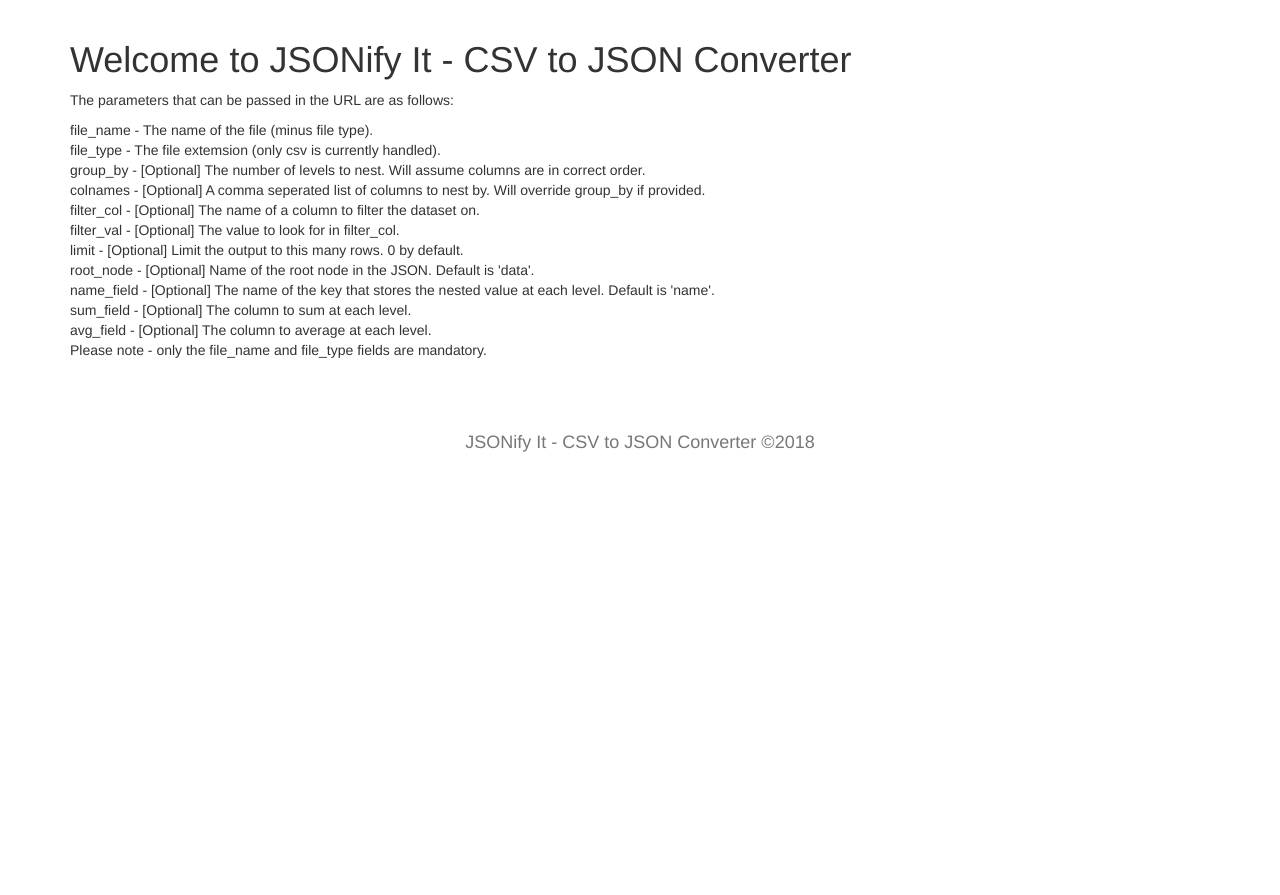
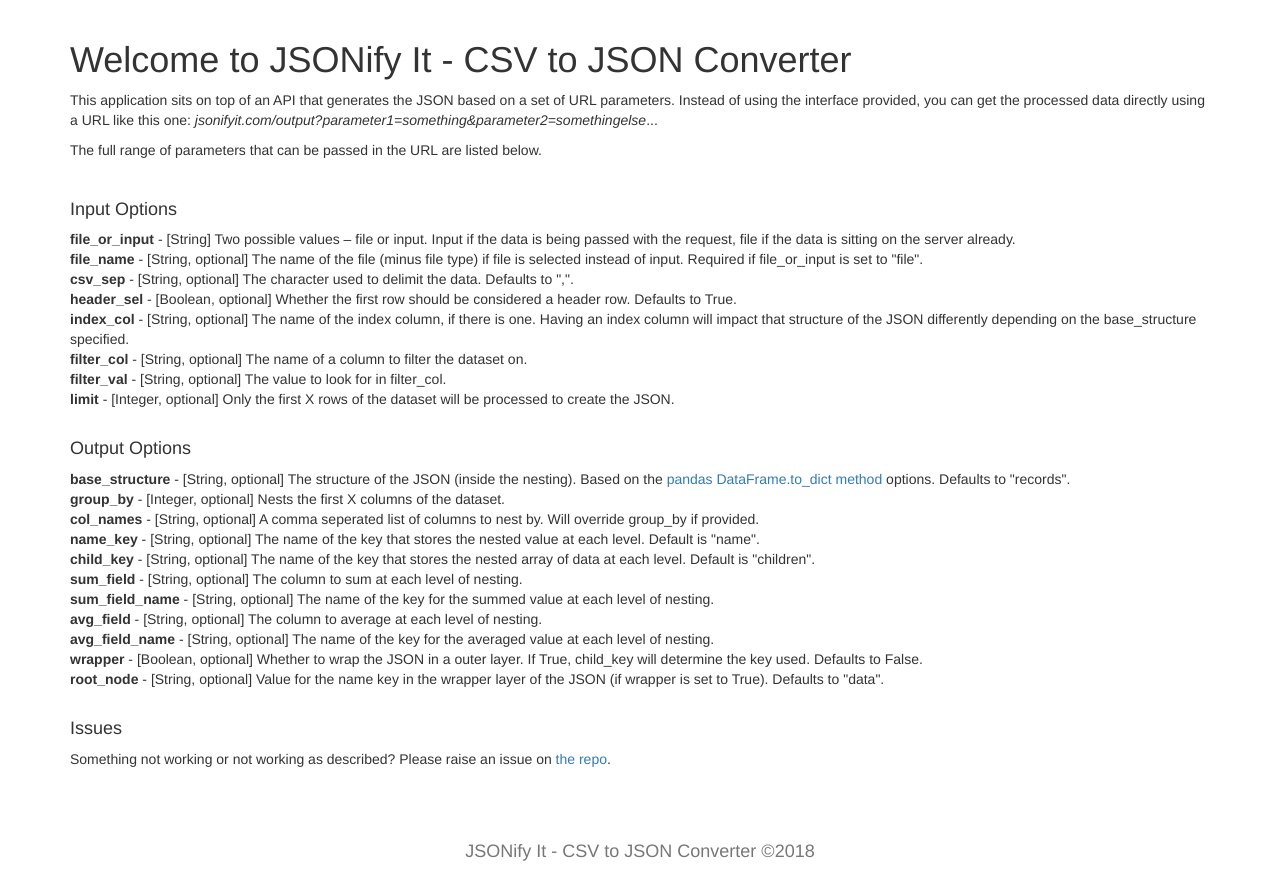
Before and after one commit to vladimiriii/jsonify-it, a Flask app: page /documentation in a window 1280 px wide. Shown: the part 72-967 px from the top of the page. Before the commit the page ends 524 px from the top, so only its background shows below. Run offline with Flask 2, Linux system fonts and the light colour scheme; parts of the project's set-up code (start-up, migrations or seed data) failed here and were passed over; some libraries are stand-ins or nearby versions.

Commit message:
Updated documentation.

```diff
--- a/app/lib/CSVtoJSON.py
+++ b/app/lib/CSVtoJSON.py
@@ -86,7 +86,7 @@ class CSVtoJSON:
             self.csv_sep = "\t"
 
         # Handle Boolean parameters
-        if request.args.get('header_sel', True) == 'true':
+        if request.args.get('header_sel', 'true') == 'true':
             self.header_sel = 0
         else:
             self.header_sel = None
--- a/app/templates/documentation.html
+++ b/app/templates/documentation.html
@@ -8,21 +8,38 @@
 	</div>
 	<div class="row">
 		<div class="col-lg-12">
-			<p>The parameters that can be passed in the URL are as follows:</p>
-			<ul>
-				<li>file_name - The name of the file (minus file type).</li>
-				<li>file_type - The file extemsion (only csv is currently handled).</li>
-				<li>group_by - [Optional] The number of levels to nest. Will assume columns are in correct order.</li>
-				<li>colnames - [Optional] A comma seperated list of columns to nest by. Will override group_by if provided.</li>
-				<li>filter_col - [Optional] The name of a column to filter the dataset on.</li>
-				<li>filter_val - [Optional] The value to look for in filter_col.</li>
-				<li>limit - [Optional] Limit the output to this many rows. 0 by default.</li>
-				<li>root_node - [Optional] Name of the root node in the JSON. Default is 'data'.</li>
-				<li>name_field - [Optional] The name of the key that stores the nested value at each level. Default is 'name'.</li>
-				<li>sum_field - [Optional] The column to sum at each level.</li>
-				<li>avg_field - [Optional] The column to average at each level.</li>
+			<p>This application sits on top of an API that generates the JSON based on a set of URL parameters. Instead of using the interface provided, you can get the processed data directly using a URL like this one: <i>jsonifyit.com/output?parameter1=something&amp;parameter2=somethingelse</i>...</p>
+            <p>The full range of parameters that can be passed in the URL are listed below.</p>
+            <br>
+            <h4>Input Options</h3>
+            <ul>
+                <li><strong>file_or_input</strong> - [String] Two possible values – file or input. Input if the data is being passed with the request, file if the data is sitting on the server already.</li>
+				<li><strong>file_name</strong> - [String, optional] The name of the file (minus file type) if file is selected instead of input. Required if file_or_input is set to "file".</li>
+                <li><strong>csv_sep</strong> - [String, optional] The character used to delimit the data. Defaults to ",".</li>
+                <li><strong>header_sel</strong> - [Boolean, optional] Whether the first row should be considered a header row. Defaults to True.</li>
+                <li><strong>index_col</strong> - [String, optional] The name of the index column, if there is one. Having an index column will impact that structure of the JSON differently depending on the base_structure specified.</li>
+                <li><strong>filter_col</strong> - [String, optional] The name of a column to filter the dataset on.</li>
+				<li><strong>filter_val</strong> - [String, optional] The value to look for in filter_col.</li>
+				<li><strong>limit</strong> - [Integer, optional] Only the first X rows of the dataset will be processed to create the JSON.</li>
+            </ul>
+            <br>
+            <h4>Output Options</h3>
+            <ul>
+                <li><strong>base_structure</strong> - [String, optional] The structure of the JSON (inside the nesting). Based on the <a href="https://pandas.pydata.org/pandas-docs/stable/generated/pandas.DataFrame.to_dict.html">pandas DataFrame.to_dict method</a> options. Defaults to "records".</li>
+				<li><strong>group_by</strong> - [Integer, optional] Nests the first X columns of the dataset.</li>
+				<li><strong>col_names</strong> - [String, optional] A comma seperated list of columns to nest by. Will override group_by if provided.</li>
+				<li><strong>name_key</strong> - [String, optional] The name of the key that stores the nested value at each level. Default is "name".</li>
+                <li><strong>child_key</strong> - [String, optional] The name of the key that stores the nested array of data at each level. Default is "children".</li>
+				<li><strong>sum_field</strong> - [String, optional] The column to sum at each level of nesting.</li>
+                <li><strong>sum_field_name</strong> - [String, optional] The name of the key for the summed value at each level of nesting.</li>
+				<li><strong>avg_field</strong> - [String, optional] The column to average at each level of nesting.</li>
+                <li><strong>avg_field_name</strong> - [String, optional] The name of the key for the averaged value at each level of nesting.</li>
+                <li><strong>wrapper</strong> - [Boolean, optional] Whether to wrap the JSON in a outer layer. If True, child_key will determine the key used. Defaults to False.</li>
+                <li><strong>root_node</strong> - [String, optional] Value for the name key in the wrapper layer of the JSON (if wrapper is set to True). Defaults to "data".</li>
 			</ul>
-			<p>Please note - only the file_name and file_type fields are mandatory.</p>
+            <br>
+            <h4>Issues</h4>
+            <p>Something not working or not working as described? Please raise an issue on <a href="https://github.com/vladimiriii/jsonify-it">the repo</a>.
 		</div>
 	</div>
 </div>
```
Also changed, not shown: 1 other file.
